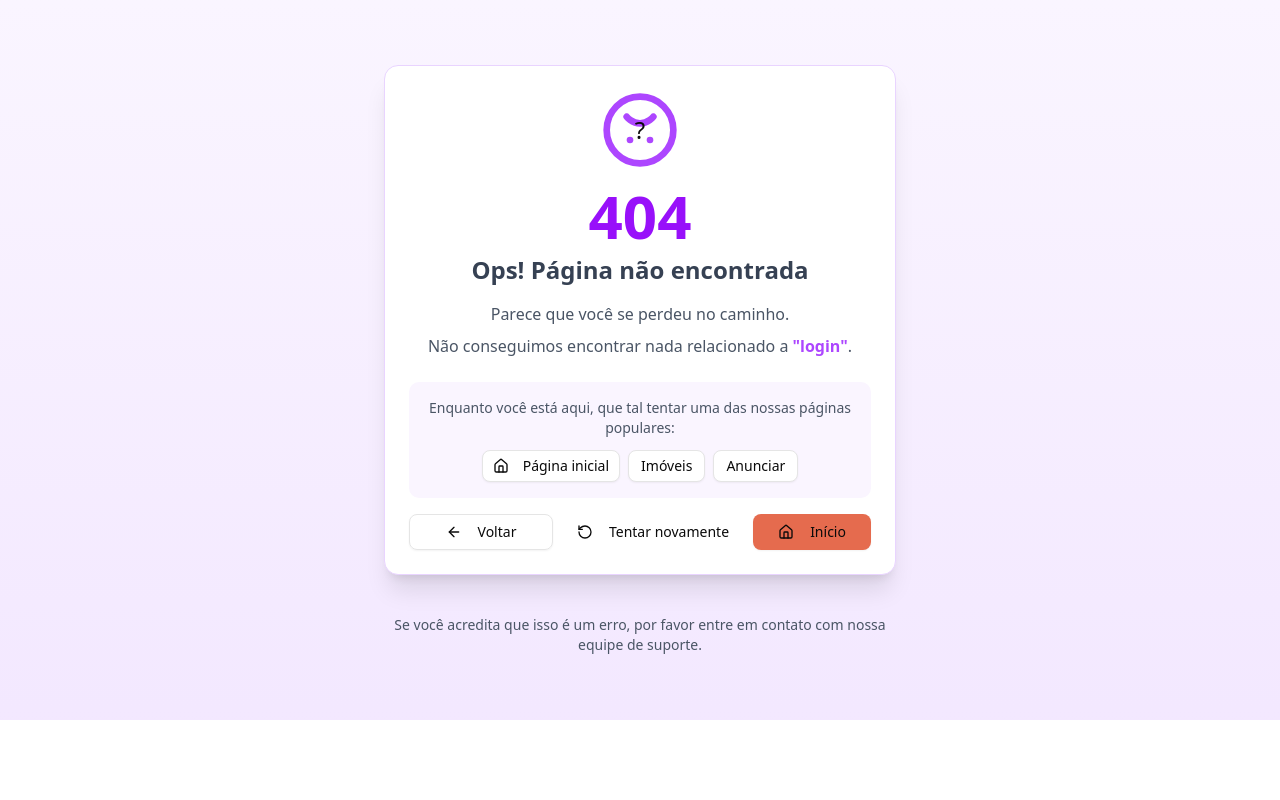
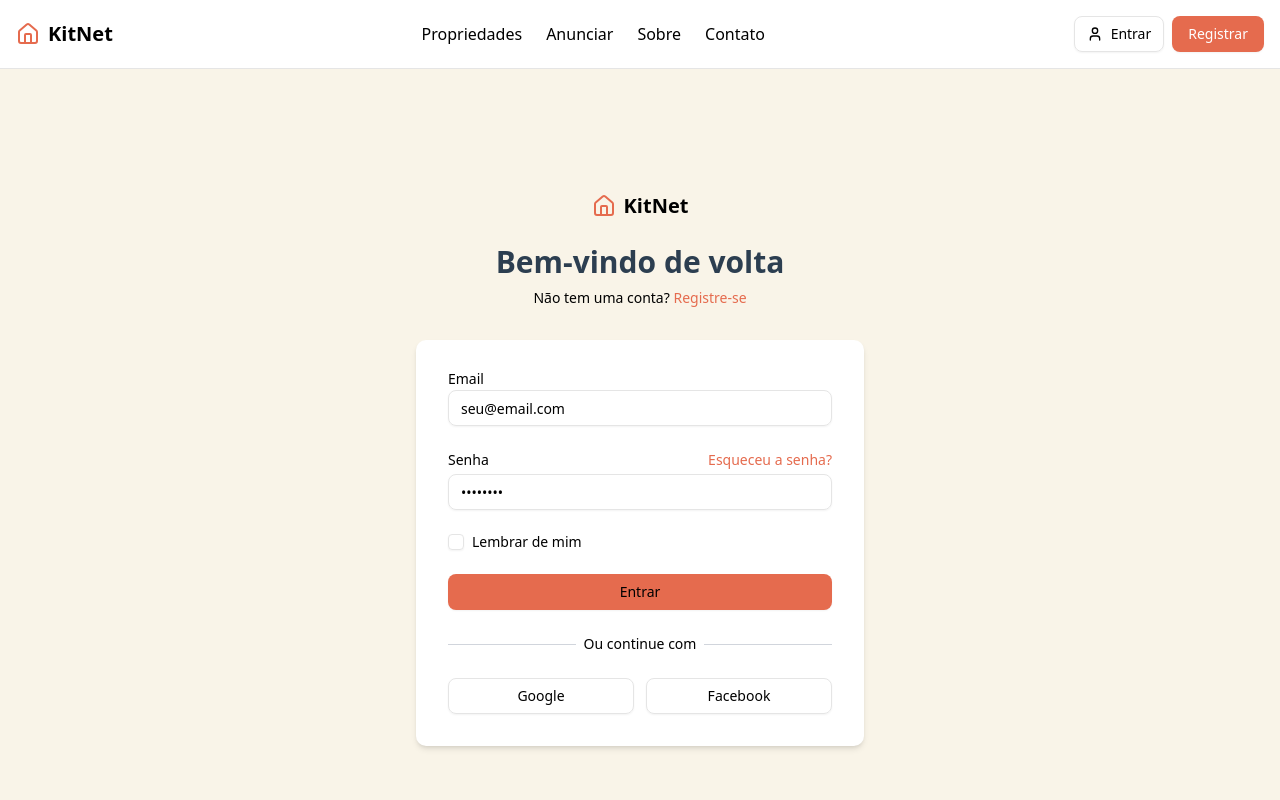
Before and after one commit to EduardoMG12/kitnet, a Next.js app in the folder frontend/: page /login in a window 1280 px wide. Before the commit this address had no page. Shown: the top 800 px of the page. Built offline with nearby package versions, Linux system fonts and the light colour scheme.

Commit message:
feat(frontend): create page Login without login logic

```diff
--- /dev/null
+++ b/frontend/app/login/page.tsx
@@ -0,0 +1,13 @@
+import Footer from "@/components/Footer";
+import HeaderDefault from "@/components/headers/HeaderDefault";
+import LoginPage from "@/components/pages/LoginPage";
+
+export default function Home() {
+    return (
+        <>
+            <HeaderDefault />
+            <LoginPage />
+            <Footer />
+        </>
+    );
+}
--- /dev/null
+++ b/frontend/components/pages/LoginPage/index.tsx
@@ -0,0 +1,109 @@
+import React from "react";
+
+import { Button } from "@/components/ui/button";
+import { Input } from "@/components/ui/input";
+import { Label } from "@/components/ui/label";
+import { Checkbox } from "@/components/ui/checkbox";
+import MainLayout from "@/components/layout/MainLayout";
+import { Home } from "lucide-react";
+import Link from "next/link";
+
+const LoginPage = () => {
+    return (
+        <MainLayout hideFooter>
+            <div className="min-h-screen flex items-center justify-center py-12 px-4 sm:px-6 lg:px-8 bg-[#f9f4e8]">
+                <div className="w-full max-w-md space-y-8">
+                    <div className="text-center">
+                        <Link href="/" className="flex items-center justify-center gap-2">
+                            <Home className="h-6 w-6 text-[#e56b4e]" />
+                            <span className="text-xl font-heading font-semibold">KitNet</span>
+                        </Link>
+                        <h2 className="mt-6 text-3xl font-heading font-bold text-[#2c3e50]">
+                            Bem-vindo de volta
+                        </h2>
+                        <p className="mt-2 text-sm text-muted-foreground">
+                            Não tem uma conta?{" "}
+                            <Link href="/register" className="text-[#e56b4e] hover:underline">
+                                Registre-se
+                            </Link>
+                        </p>
+                    </div>
+
+                    <div className="bg-white p-8 rounded-lg shadow-md">
+                        <form className="space-y-6">
+                            <div>
+                                <Label htmlFor="email">Email</Label>
+                                <Input
+                                    id="email"
+                                    type="email"
+                                    placeholder="seu@email.com"
+                                    autoComplete="email"
+                                    required
+                                    className="mt-1"
+                                />
+                            </div>
+
+                            <div>
+                                <div className="flex justify-between items-center">
+                                    <Label htmlFor="password">Senha</Label>
+                                    <Link
+                                        href="/forgot-password"
+                                        className="text-sm text-[#e56b4e] hover:underline"
+                                    >
+                                        Esqueceu a senha?
+                                    </Link>
+                                </div>
+                                <Input
+                                    id="password"
+                                    type="password"
+                                    placeholder="••••••••"
+                                    autoComplete="current-password"
+                                    required
+                                    className="mt-1"
+                                />
+                            </div>
+
+                            <div className="flex items-center space-x-2">
+                                <Checkbox id="remember" />
+                                <label
+                                    htmlFor="remember"
+                                    className="text-sm font-medium leading-none peer-disabled:cursor-not-allowed peer-disabled:opacity-70"
+                                >
+                                    Lembrar de mim
+                                </label>
+                            </div>
+
+                            <Button type="submit" className="w-full bg-[#e56b4e] hover:bg-[#e56b4e]/90">
+                                Entrar
+                            </Button>
+                        </form>
+
+                        <div className="mt-6">
+                            <div className="relative">
+                                <div className="absolute inset-0 flex items-center">
+                                    <div className="w-full border-t border-gray-300" />
+                                </div>
+                                <div className="relative flex justify-center text-sm">
+                                    <span className="bg-white px-2 text-muted-foreground">
+                                        Ou continue com
+                                    </span>
+                                </div>
+                            </div>
+
+                            <div className="mt-6 grid grid-cols-2 gap-3">
+                                <Button variant="outline" type="button" className="w-full">
+                                    Google
+                                </Button>
+                                <Button variant="outline" type="button" className="w-full">
+                                    Facebook
+                                </Button>
+                            </div>
+                        </div>
+                    </div>
+                </div>
+            </div>
+        </MainLayout>
+    );
+};
+
+export default LoginPage;
```
